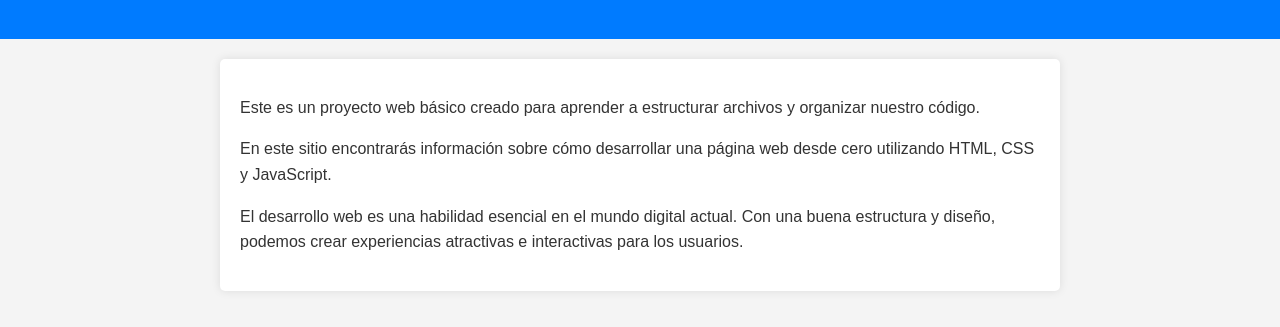
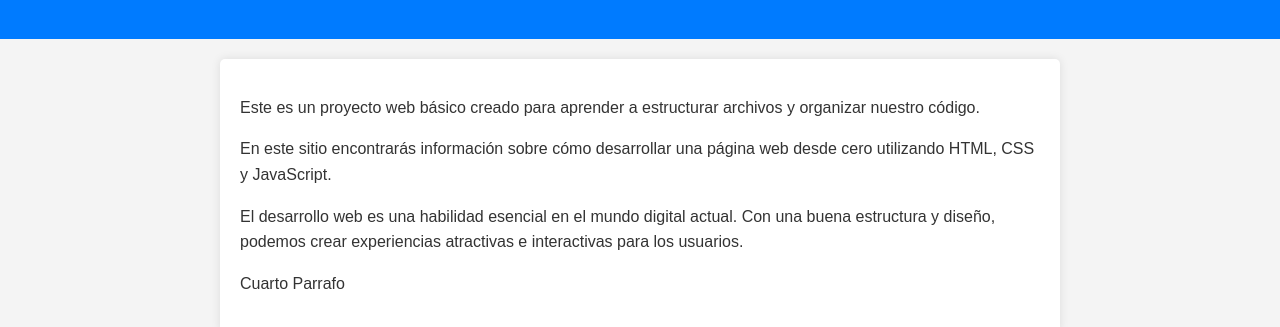
Before and after one commit to Asierlm/mi_proyecto_web, a plain HTML site: page index.html in a window 1280 px wide. Shown: the part 81-408 px from the top of the page. Drawn offline with Linux system fonts and the light colour scheme.

Commit message:
Remoto
"Edición remota del archivo index.html"

```diff
--- a/index.html
+++ b/index.html
@@ -14,7 +14,7 @@
         <p>Este es un proyecto web básico creado para aprender a estructurar archivos y organizar nuestro código.</p>
         <p>En este sitio encontrarás información sobre cómo desarrollar una página web desde cero utilizando HTML, CSS y JavaScript.</p>
         <p>El desarrollo web es una habilidad esencial en el mundo digital actual. Con una buena estructura y diseño, podemos crear experiencias atractivas e interactivas para los usuarios.</p>
-
+        <p> Cuarto Parrafo</p>
     </main>
 
 </body>
```
